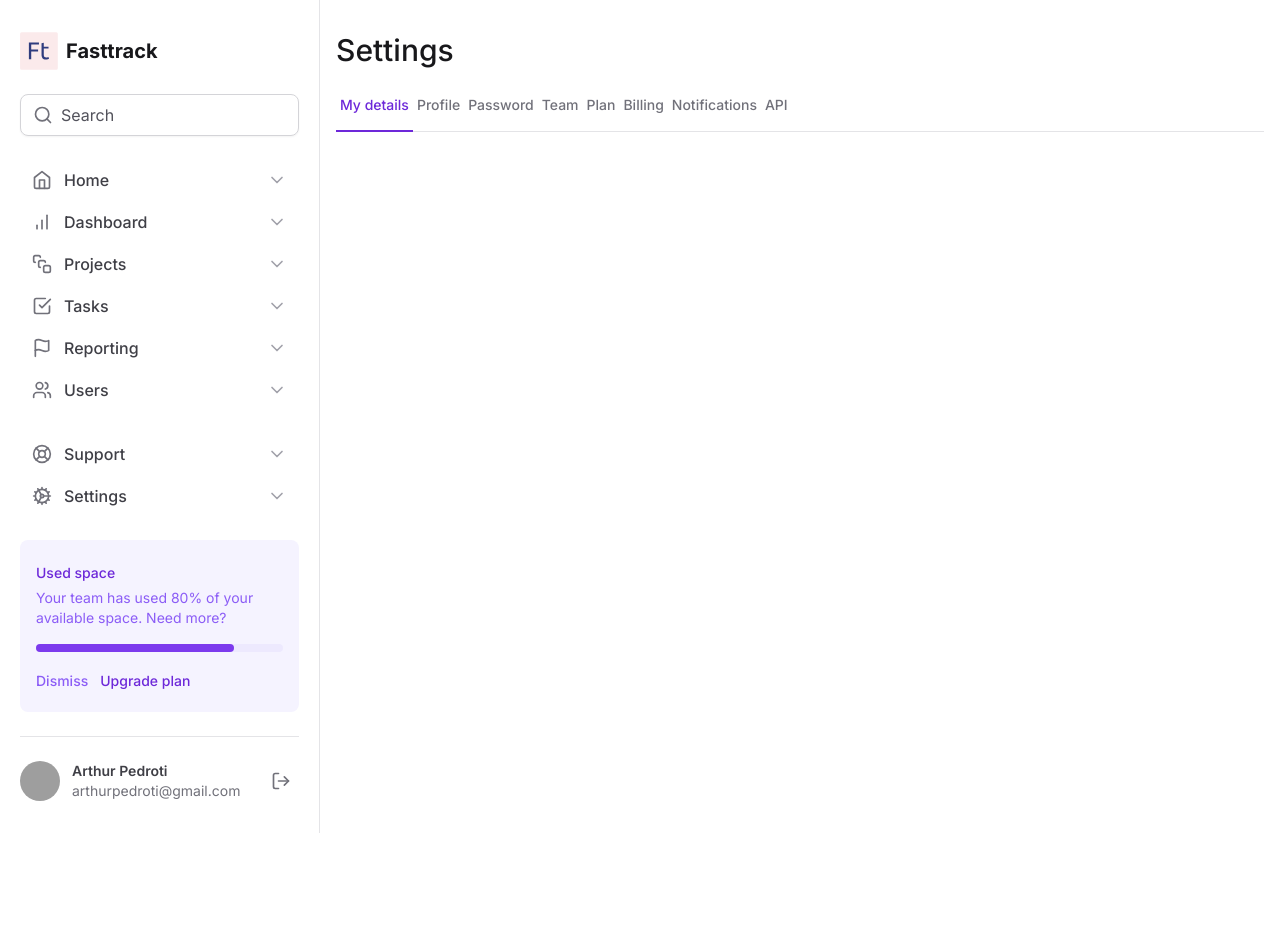
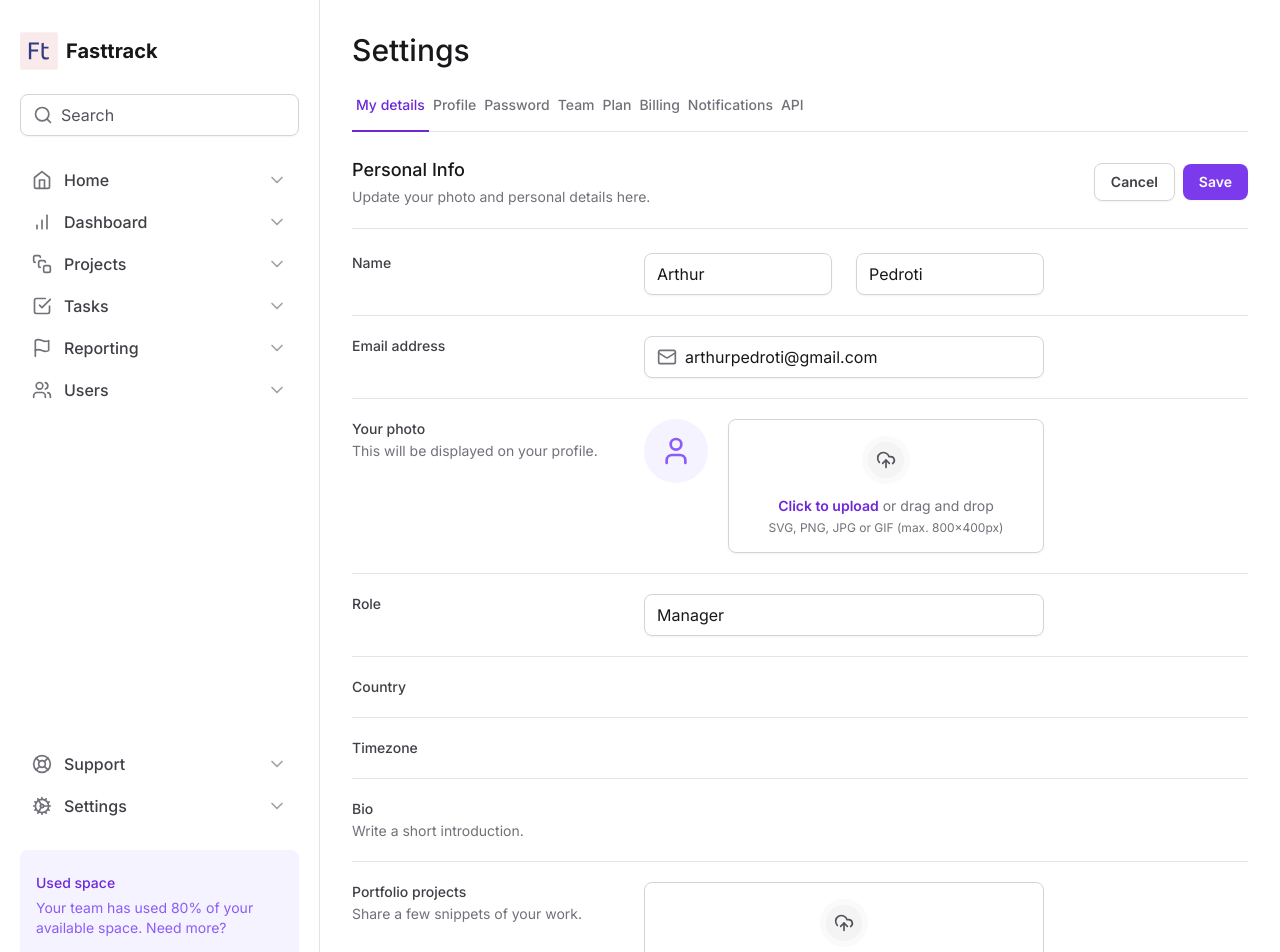
Before and after one commit to ArthurPedroti/tailwind-next, a Next.js app: page / in a window 1280 px wide. Shown: the top 952 px of the page. Before the commit the page ends 833 px from the top, so only its background shows below. Built offline with nearby package versions, Linux system fonts and the light colour scheme; grey boxes are pictures that could not be loaded.

Commit message:
file input

```diff
--- a/src/app/layout.tsx
+++ b/src/app/layout.tsx
@@ -21,7 +21,7 @@ export default function RootLayout({
         <div className="min-h-screen grid grid-cols-app">
           <Sidebar />
 
-          <main className="px-4 pb-12 pt-8">{children}</main>
+          <main className="px-8 pb-12 pt-8">{children}</main>
         </div>
       </body>
     </html>
--- a/src/app/page.tsx
+++ b/src/app/page.tsx
@@ -1,10 +1,172 @@
 import { SettingsTabs } from '@/components/SettingsTabs'
+import * as Input from '@/components/Input'
+import { Mail, UploadCloud, User } from 'lucide-react'
+import * as FileInput from '@/components/Form/FileInput'
 
 export default function Home() {
   return (
     <>
       <h1 className="text-3xl font-medium text-zinc-900">Settings</h1>
       <SettingsTabs />
+
+      <div className="mt-6 flex flex-col">
+        <div className="flex justify-between items-center pb-5 border-b border-zinc-200">
+          <div className="space-y-2">
+            <h2 className="text-lg font-medium text-zinc-900">Personal Info</h2>
+            <span className="text-sm text-zinc-500">
+              Update your photo and personal details here.
+            </span>
+          </div>
+
+          <div className="flex items-center gap-2">
+            <button
+              type="button"
+              className="rounded-lg px-4 py-2 text-sm font-semibold shadow-sm border border-zinc-300 text-zinc-700 hover:bg-zinc-50"
+            >
+              Cancel
+            </button>
+            <button
+              className="rounded-lg px-4 py-2 text-sm font-semibold shadow-sm bg-violet-600 text-white hover:bg-violet-700"
+              type="submit"
+              form="settings"
+            >
+              Save
+            </button>
+          </div>
+        </div>
+        <form
+          id="settings"
+          className="mt-6 flex flex-col w-full gap-5 divide-y divide-zinc-200"
+        >
+          <div className="grid gap-3 grid-cols-form">
+            <label
+              htmlFor="firstName"
+              className="text-sm font-medium text-zinc-700"
+            >
+              Name
+            </label>
+            <div className="grid gap-6 grid-cols-2">
+              <Input.Root>
+                <Input.Control id="firstName" defaultValue="Arthur" />
+              </Input.Root>
+
+              <Input.Root>
+                <Input.Control defaultValue="Pedroti" />
+              </Input.Root>
+            </div>
+          </div>
+
+          <div className="grid gap-3 grid-cols-form pt-5">
+            <label
+              htmlFor="email"
+              className="text-sm font-medium text-zinc-700"
+            >
+              Email address
+            </label>
+            <Input.Root>
+              <Input.Prefix>
+                <Mail className="h-5 w-5 text-zinc-500" />
+              </Input.Prefix>
+              <Input.Control
+                id="email"
+                type="email"
+                defaultValue="arthurpedroti@gmail.com"
+              />
+            </Input.Root>
+          </div>
+
+          <div className="grid gap-3 grid-cols-form pt-5">
+            <label
+              htmlFor="photo"
+              className="text-sm font-medium text-zinc-700 "
+            >
+              Your photo
+              <span className="text-sm mt-0.5 font-normal text-zinc-500 block">
+                This will be displayed on your profile.
+              </span>
+            </label>
+            <FileInput.Root className="flex items-start gap-5">
+              <FileInput.ImagePreview />
+              <FileInput.Trigger />
+              <FileInput.Control />
+            </FileInput.Root>
+          </div>
+
+          <div className="grid gap-3 grid-cols-form pt-5">
+            <label htmlFor="role" className="text-sm font-medium text-zinc-700">
+              Role
+            </label>
+            <Input.Root>
+              <Input.Control id="role" defaultValue="Manager" />
+            </Input.Root>
+          </div>
+
+          <div className="grid gap-3 grid-cols-form pt-5">
+            <label
+              htmlFor="country"
+              className="text-sm font-medium text-zinc-700"
+            >
+              Country
+            </label>
+            <div></div>
+          </div>
+
+          <div className="grid gap-3 grid-cols-form pt-5">
+            <label
+              htmlFor="timezone"
+              className="text-sm font-medium text-zinc-700"
+            >
+              Timezone
+            </label>
+            <div></div>
+          </div>
+
+          <div className="grid gap-3 grid-cols-form pt-5">
+            <label
+              htmlFor="photo"
+              className="text-sm font-medium text-zinc-700 "
+            >
+              Bio
+              <span className="text-sm mt-0.5 font-normal text-zinc-500 block">
+                Write a short introduction.
+              </span>
+            </label>
+            <div></div>
+          </div>
+
+          <div className="grid gap-3 grid-cols-form pt-5">
+            <label
+              htmlFor="projects"
+              className="text-sm font-medium text-zinc-700 "
+            >
+              Portfolio projects
+              <span className="text-sm mt-0.5 font-normal text-zinc-500 block">
+                Share a few snippets of your work.
+              </span>
+            </label>
+            <FileInput.Root>
+              <FileInput.Trigger />
+              <FileInput.Control multiple />
+            </FileInput.Root>
+          </div>
+
+          <div className="flex items-center justify-end gap-2 pt-5">
+            <button
+              type="button"
+              className="rounded-lg px-4 py-2 text-sm font-semibold shadow-sm border border-zinc-300 text-zinc-700 hover:bg-zinc-50"
+            >
+              Cancel
+            </button>
+            <button
+              className="rounded-lg px-4 py-2 text-sm font-semibold shadow-sm bg-violet-600 text-white hover:bg-violet-700"
+              type="submit"
+              form="settings"
+            >
+              Save
+            </button>
+          </div>
+        </form>
+      </div>
     </>
   )
 }
--- /dev/null
+++ b/src/components/Form/FileInput/Control.tsx
@@ -0,0 +1,30 @@
+'use client'
+
+import { ChangeEvent, ComponentProps } from 'react'
+import { useFileInput } from './Root'
+
+export type ControlProps = ComponentProps<'input'>
+
+export function Control(props: ControlProps) {
+  const { id, onFilesSelected } = useFileInput()
+
+  function handleFilesSelected(event: ChangeEvent<HTMLInputElement>) {
+    if (!event.target.files?.length) {
+      return
+    }
+
+    const files = Array.from(event.target.files)
+
+    onFilesSelected(files)
+  }
+
+  return (
+    <input
+      type="file"
+      className="sr-only"
+      id={id}
+      onChange={handleFilesSelected}
+      {...props}
+    />
+  )
+}
--- /dev/null
+++ b/src/components/Form/FileInput/ImagePreview.tsx
@@ -0,0 +1,34 @@
+'use client'
+
+import { User } from 'lucide-react'
+import { useFileInput } from './Root'
+import { useMemo } from 'react'
+
+export function ImagePreview() {
+  const { files } = useFileInput()
+
+  const previewURL = useMemo(() => {
+    if (files.length === 0) {
+      return null
+    }
+
+    return URL.createObjectURL(files[0])
+  }, [files])
+
+  if (previewURL === null) {
+    return (
+      <div className="bg-violet-50 flex h-16 w-16 items-center justify-center rounded-full">
+        <User className="w-8 h-8 text-violet-500" />
+      </div>
+    )
+  } else {
+    return (
+      // eslint-disable-next-line @next/next/no-img-element
+      <img
+        src={previewURL}
+        alt=""
+        className="h-16 w-16 rounded-full object-cover"
+      />
+    )
+  }
+}
--- /dev/null
+++ b/src/components/Form/FileInput/Root.tsx
@@ -0,0 +1,32 @@
+'use client'
+
+import {
+  ComponentProps,
+  createContext,
+  useContext,
+  useId,
+  useState,
+} from 'react'
+
+export type RootProps = ComponentProps<'div'>
+
+type FileInputContextType = {
+  id: string
+  files: File[]
+  onFilesSelected: (files: File[]) => void
+}
+
+const FileInputContext = createContext({} as FileInputContextType)
+
+export function Root(props: RootProps) {
+  const id = useId()
+  const [files, setFiles] = useState<File[]>([])
+
+  return (
+    <FileInputContext.Provider value={{ id, files, onFilesSelected: setFiles }}>
+      <div {...props} />
+    </FileInputContext.Provider>
+  )
+}
+
+export const useFileInput = () => useContext(FileInputContext)
--- /dev/null
+++ b/src/components/Form/FileInput/Trigger.tsx
@@ -0,0 +1,27 @@
+'use client'
+
+import { UploadCloud } from 'lucide-react'
+import { useFileInput } from './Root'
+
+export function Trigger() {
+  const { id } = useFileInput()
+
+  return (
+    <label
+      htmlFor={id}
+      className="group flex flex-1 cursor-pointer flex-col items-center gap-3 rounded-lg border border-zinc-300 px-6 py-4 text-center text-zinc-500 shadow-sm hover:border-violet-200 hover:bg-violet-25 hover:text-violet-500"
+    >
+      <div className="rounded-full border-6 border-zinc-50 bg-zinc-100 p-2 group-hover:border-violet-50 group-hover:bg-violet-100">
+        <UploadCloud className="h-5 w-5 text-zinc-600 group-hover:text-violet-700" />
+      </div>
+
+      <div className="flex flex-col items-center gap-1">
+        <span className="text-sm">
+          <span className="font-semibold text-violet-700">Click to upload</span>{' '}
+          or drag and drop
+        </span>
+        <span className="text-xs">SVG, PNG, JPG or GIF (max. 800x400px)</span>
+      </div>
+    </label>
+  )
+}
--- /dev/null
+++ b/src/components/Form/FileInput/index.tsx
@@ -0,0 +1,6 @@
+import { Control } from './Control'
+import { ImagePreview } from './ImagePreview'
+import { Root } from './Root'
+import { Trigger } from './Trigger'
+
+export { Control, ImagePreview, Root, Trigger }
--- a/tailwind.config.ts
+++ b/tailwind.config.ts
@@ -7,9 +7,15 @@ const config: Config = {
       gridTemplateColumns: {
         app: 'minmax(18rem, 20rem) 1fr',
         profile: 'max-content 1fr min-content',
+        form: 'minmax(7.5rem, 17.5rem) minmax(25rem, 1fr) minmax(0, 15rem)',
+      },
+      borderWidth: {
+        6: '6px',
       },
       colors: {
-        diego: '#8257e6',
+        violet: {
+          25: '#fcfaff',
+        },
       },
     },
   },
```
